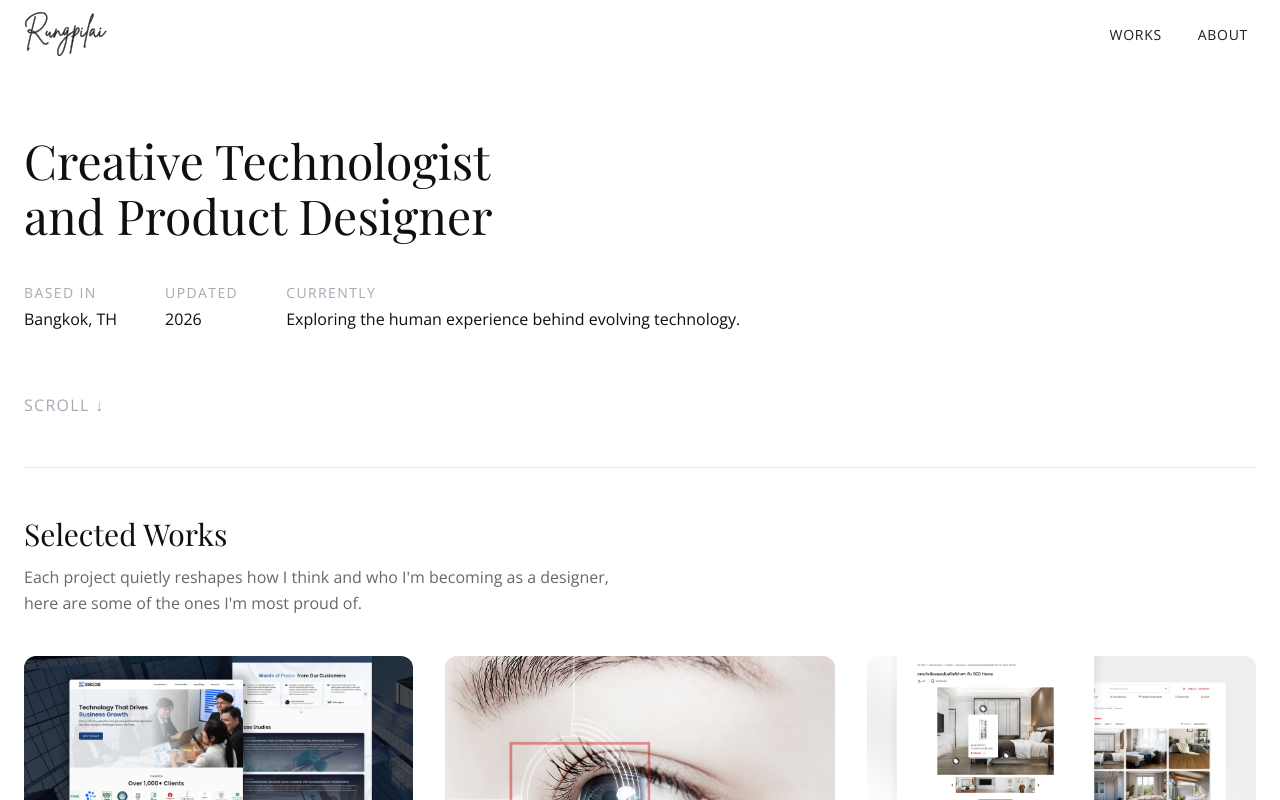
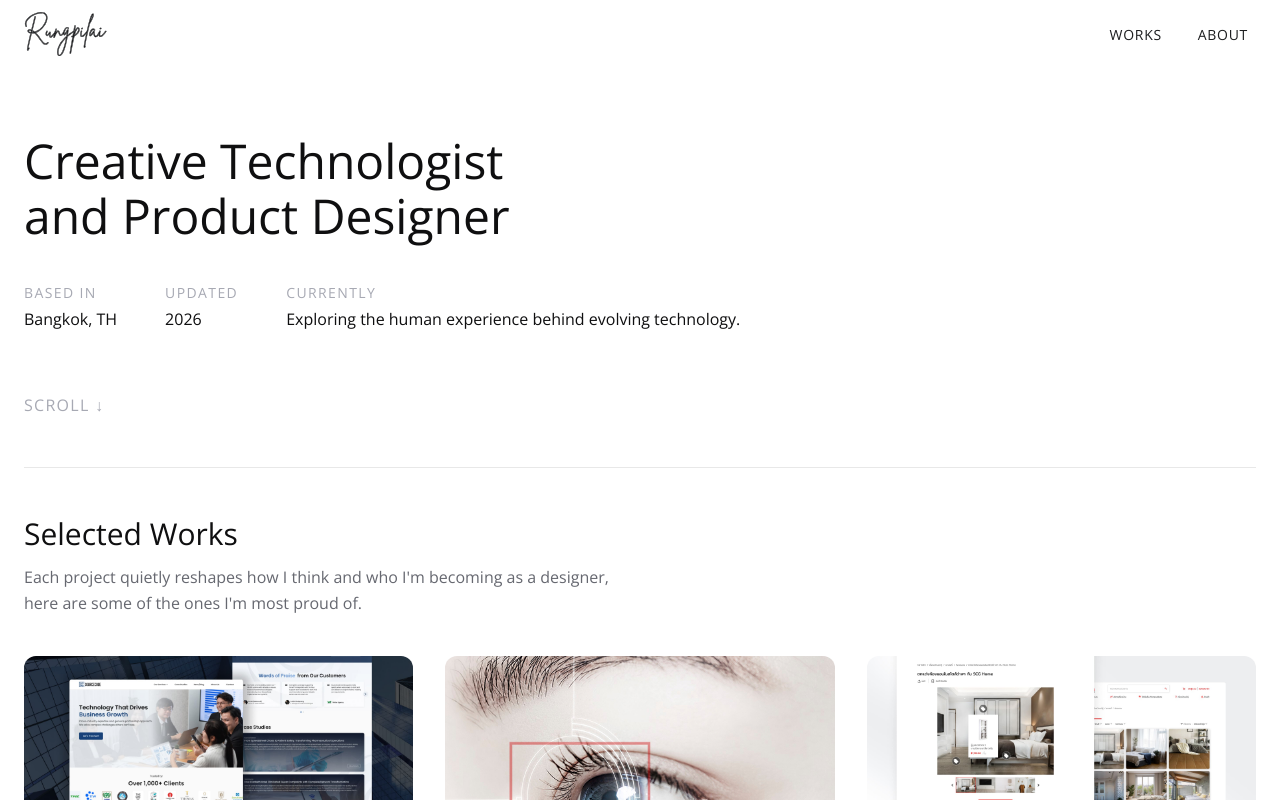
Before and after one commit to rungpilai/rungpilaip, a React (Vite) app: page / in a window 1280 px wide. Shown: the top 800 px of the page. Built offline with nearby package versions, Linux system fonts and the light colour scheme.

Commit message:
style: remove serif font family and font-serif utility classes

```diff
--- a/src/components/HeaderWork.jsx
+++ b/src/components/HeaderWork.jsx
@@ -1,7 +1,7 @@
 const HeaderWork = ({ title, category, role, duration }) => {
     return (
         <header>
-            <h1 className="font-serif text-[32px] sm:text-[40px] font-normal leading-[1.2] text-(--color-text) mb-3">
+            <h1 className="text-[32px] sm:text-[40px] font-normal leading-[1.2] text-(--color-text) mb-3">
                 {title}
             </h1>
             <p className="text-muted mb-7 tracking-[0.01em]">
--- a/src/components/PageTitle.jsx
+++ b/src/components/PageTitle.jsx
@@ -1,6 +1,6 @@
 const PageTitle = ({ children, className = '' }) => {
     return (
-        <h1 className={`font-serif text-[32px] sm:text-[48px] font-normal leading-[1.15] ${className}`}>
+        <h1 className={`text-[32px] sm:text-[48px] font-normal leading-[1.15] ${className}`}>
             {children}
         </h1>
     );
--- a/src/index.css
+++ b/src/index.css
@@ -24,7 +24,6 @@
     --color-muted: #A7A9B3;
     --color-muted-dark: #494A50;
 
-    --font-serif: 'Playfair Display', Georgia, serif;
     --font-sans: 'Open Sans', system-ui, sans-serif;
 
     --container-max-width: 1350px;
--- a/src/pages/About.jsx
+++ b/src/pages/About.jsx
@@ -34,7 +34,7 @@ const About = () => {
                             and what I choose to leave behind.
                         </p>
                         <p className="leading-relaxed text-(--color-text) mb-4">
-                            <span className="font-serif float-left text-[3.5rem] leading-[0.75] mr-2.5 mt-1 text-(--color-text)">F</span>
+                            <span className="float-left text-[3.5rem] leading-[0.75] mr-2.5 mt-1 text-(--color-text)">F</span>
                             ashion was one of the first forms of design I truly connected with. I became fascinated by the idea that even the most expressive pieces begin with structure, patterns, construction, and thoughtful decisions beneath the surface. That way of thinking continues to influence my work today. I approach design not only through visuals, but through systems, context, and the relationship between logic and feeling.
                         </p>
                         <p className="leading-relaxed text-(--color-text)">
--- a/src/pages/Home.jsx
+++ b/src/pages/Home.jsx
@@ -70,7 +70,7 @@ const Home = () => {
                 </section>
 
                 <section id="selected-work" className="container pb-8 scroll-mt-26">
-                    <h2 className="font-serif text-3xl font-normal mb-3">Selected Works</h2>
+                    <h2 className="text-3xl font-normal mb-3">Selected Works</h2>
                     <p className="text-(--color-card-meta) leading-relaxed mb-10">
                         Each project quietly reshapes how I think and who I'm becoming as a designer, <br className="hidden sm:block" />
                         here are some of the ones I'm most proud of.
```
